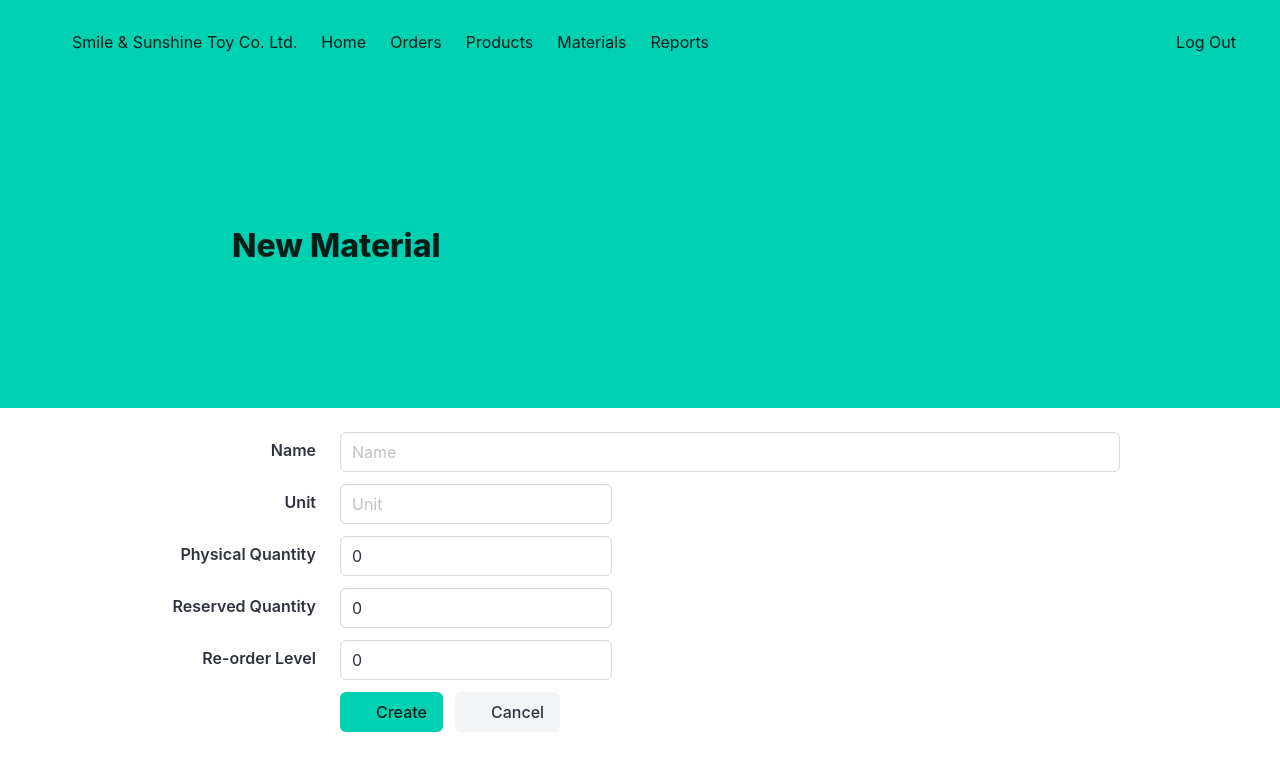
After one commit to JasonHK-HKIIT/ITP4523M-Group-Project, a PHP site: page /admin/materials/edit.php?action=1 in a window 1280 px wide. The commit adds this page. Shown: the top 771 px of the page. Run offline with PHP 8.4, Linux system fonts and the light colour scheme; some libraries are stand-ins or nearby versions.

Commit message:
Added edit and delete page for materials

```diff
--- a/htdocs/_base.tpl.php
+++ b/htdocs/_base.tpl.php
@@ -12,7 +12,7 @@
     <script defer src="/assets/fontawesome/js/fontawesome.min.js"></script>
 </head>
 <body>
-<nav class="navbar is-primary is-spaced">
+<nav class="navbar is-<?= $navbar_theme ?? "primary" ?> is-spaced">
         <div class="navbar-brand">
             <a class="navbar-item" href="/admin">
                 <span class="icon-text">
@@ -30,7 +30,7 @@
             </a>
         </div>
         <div id="main-menu" class="navbar-menu">
-            <? ((isset($navbar_menu_tpl)) ? require($navbar_menu_tpl) : ""); ?>
+            <? isset($navbar_menu_tpl) ? require($navbar_menu_tpl) : "" ?>
         </div>
     </nav>
     <? require($tpl); ?>
--- /dev/null
+++ b/htdocs/admin/materials/edit.php
@@ -0,0 +1,9 @@
+<?php
+
+$action = $_GET["action"];
+
+$tpl = $_SERVER["DOCUMENT_ROOT"] . "/admin/materials/edit.tpl.php";
+$navbar_menu_tpl = $_SERVER["DOCUMENT_ROOT"] . "/admin/_navbar.tpl.php";
+$page_title = (($action === "edit") ? "Edit" : "New") . " Materials";
+
+require_once($_SERVER["DOCUMENT_ROOT"] . "/_base.tpl.php");
--- /dev/null
+++ b/htdocs/admin/materials/edit.tpl.php
@@ -0,0 +1,101 @@
+<header class="hero is-primary is-medium">
+    <div class="hero-body container is-max-desktop">
+        <h1 class="title">
+            <?= ($action === "edit") ? "Edit" : "New" ?> Material
+        </h1>
+    </div>
+</header>
+<main class="m-4 mt-5">
+    <form class="container is-max-desktop" action="/admin/materials.php?action=<?= $action ?>" method="post" enctype="multipart/form-data">
+        <div class="field is-horizontal">
+            <div class="field-label is-normal">
+                <label for="name" class="label">Name</label>
+            </div>
+            <div class="field-body">
+                <div class="field">
+                    <p class="control is-expanded">
+                        <input id="name" class="input" name="name" type="text" placeholder="Name" required />
+                    </p>
+                </div>
+            </div>
+        </div>
+
+        <div class="field is-horizontal">
+            <div class="field-label is-normal">
+                <label for="unit" class="label">Unit</label>
+            </div>
+            <div class="field-body">
+                <div class="field is-narrow">
+                    <p class="control">
+                        <input id="unit" class="input" name="unit" type="text" placeholder="Unit" required />
+                    </p>
+                </div>
+            </div>
+        </div>
+
+        <div class="field is-horizontal">
+            <div class="field-label is-normal">
+                <label for="reserved-quantity" class="label">Physical Quantity</label>
+            </div>
+            <div class="field-body">
+                <div class="field is-narrow">
+                    <p class="control">
+                        <input id="reserved-quantity" class="input" name="reserved_quantity" type="number" inputmode="numeric" value="0" min="0" required />
+                    </p>
+                </div>
+            </div>
+        </div>
+
+        <div class="field is-horizontal">
+            <div class="field-label is-normal">
+                <label for="physical-quantity" class="label">Reserved Quantity</label>
+            </div>
+            <div class="field-body">
+                <div class="field is-narrow">
+                    <p class="control">
+                        <input id="physical-quantity" class="input" name="physical_quantity" type="number" inputmode="numeric" value="0" min="0" required />
+                    </p>
+                </div>
+            </div>
+        </div>
+
+        <div class="field is-horizontal">
+            <div class="field-label is-normal">
+                <label for="reorder-level" class="label">Re-order Level</label>
+            </div>
+            <div class="field-body">
+                <div class="field is-narrow">
+                    <p class="control">
+                        <input id="reorder-level" class="input" name="reorder_level" type="number" inputmode="numeric" value="0" min="0" required />
+                    </p>
+                </div>
+            </div>
+        </div>
+
+        <div class="field is-horizontal">
+            <div class="field-label"></div>
+            <div class="field-body">
+                <div class="field is-grouped">
+                    <div class="control">
+                        <button class="button is-primary" type="submit">
+                            <span class="icon is-small">
+                                <i class="fa-solid fa-<?= ($action === "edit") ? "floppy-disk" : "plus" ?>"></i>
+                            </span>
+                            <span><?= ($action === "edit") ? "Save" : "Create" ?></span>
+                        </button>
+                    </div>
+                    <div class="control">
+                        <button class="button is-light is-cancel" type="submit">
+                            <span class="icon is-small">
+                                <i class="fa-solid fa-xmark"></i>
+                            </span>
+                            <span>Cancel</span>
+                        </button>
+                    </div>
+                </div>
+            </div>
+        </div>
+    </form>
+</main>
+
+<script src="/assets/forms.js" defer async></script>
--- /dev/null
+++ b/htdocs/assets/forms.js
@@ -0,0 +1,7 @@
+{
+    const buttons = document.querySelectorAll(".is-cancel");
+    for (const button of buttons)
+    {
+        button.addEventListener("click", () => { history.back(); });
+    }
+}
```
Also changed, not shown: htdocs/admin/materials/delete.php (added, +10 -0 lines), htdocs/admin/materials/delete.tpl.php (added, +29 -0 lines).
